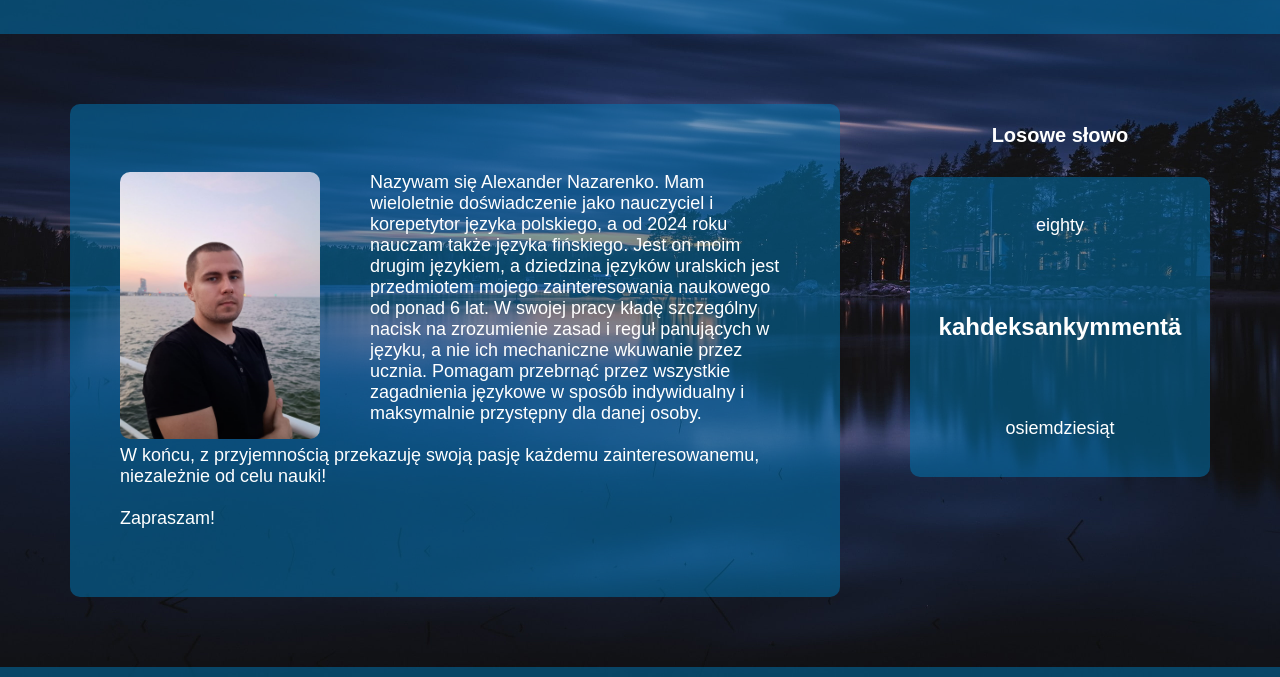
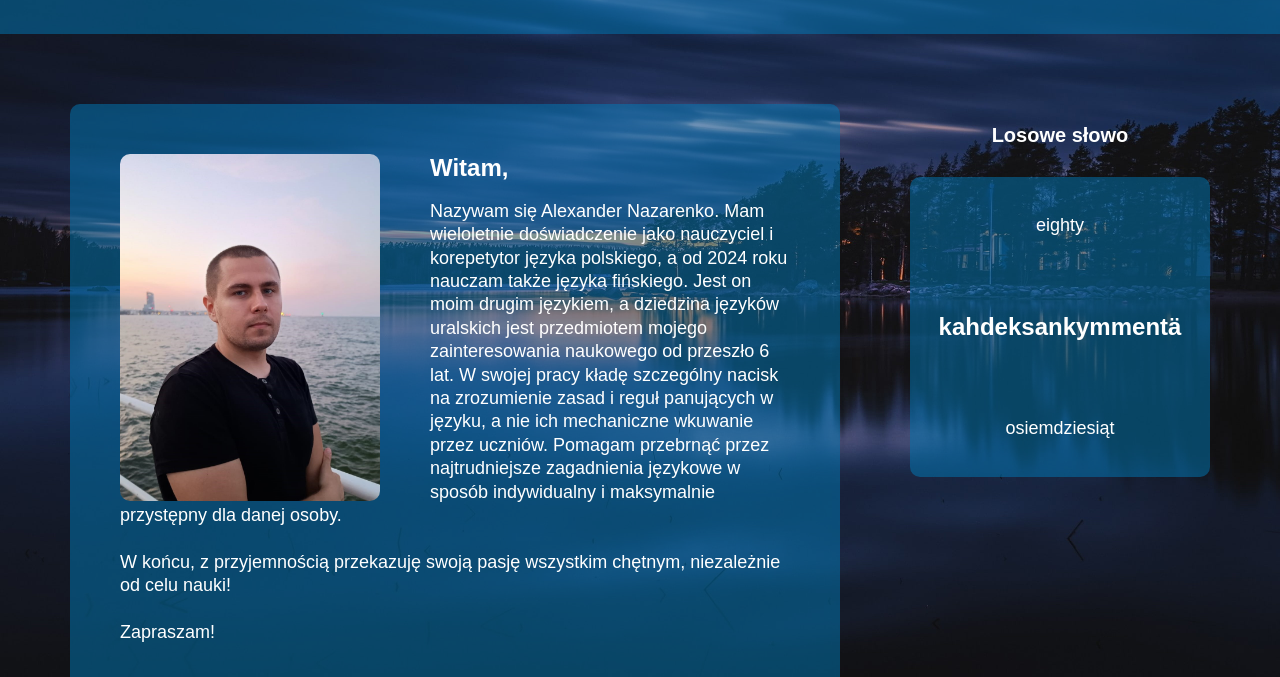
Before and after one commit to aleksanterinazarenko/portfolio, a plain HTML site: page o-mnie.html in a window 1280 px wide. Shown: the part 123-800 px from the top of the page. Drawn offline with Linux system fonts and the light colour scheme; a web font is replaced by a local one.

Commit message:
Add files via upload

```diff
--- a/o-mnie.html
+++ b/o-mnie.html
@@ -24,9 +24,11 @@
         <div class="content">
             <div class="element">
             <img src="IMG-20240904-WA0001-2.jpg" class="profile-pic">
-            <p>Nazywam się Alexander Nazarenko. Mam wieloletnie doświadczenie jako nauczyciel i korepetytor języka polskiego, a od 2024 roku nauczam także języka fińskiego. Jest on moim drugim językiem, a dziedzina języków uralskich jest przedmiotem mojego zainteresowania naukowego od ponad 6 lat. W swojej pracy kładę szczególny nacisk na zrozumienie zasad i reguł panujących w języku, a nie ich mechaniczne wkuwanie przez ucznia. Pomagam przebrnąć przez wszystkie zagadnienia językowe w sposób indywidualny i maksymalnie przystępny dla danej osoby.
+            <h2>Witam,</h2>
+            <p>Nazywam się Alexander Nazarenko.
+                Mam wieloletnie doświadczenie jako nauczyciel i korepetytor języka polskiego, a od 2024 roku nauczam także języka fińskiego. Jest on moim drugim językiem, a dziedzina języków uralskich jest przedmiotem mojego zainteresowania naukowego od przeszło 6 lat. W swojej pracy kładę szczególny nacisk na zrozumienie zasad i reguł panujących w języku, a nie ich mechaniczne wkuwanie przez uczniów. Pomagam przebrnąć przez najtrudniejsze zagadnienia językowe w sposób indywidualny i maksymalnie przystępny dla danej osoby.
             <br><br>
-            W końcu, z przyjemnością przekazuję swoją pasję każdemu zainteresowanemu, niezależnie od celu nauki!
+            W końcu, z przyjemnością przekazuję swoją pasję wszystkim chętnym, niezależnie od celu nauki!
             <br><br>
             Zapraszam!</p>
         </div>
--- a/styles.css
+++ b/styles.css
@@ -55,6 +55,8 @@ main {
 
 .content p {
     font-size: 18px; /* Rozmiar tekstu w paragrafach */
+    line-height: 1.3;
+    margin-bottom: 0;
 }
 
 .blog-post {
@@ -113,7 +115,7 @@ main {
 }
 
 .profile-pic {
-    width: 200px; /* Ustaw szerokość zdjęcia */
+    width: 260px; /* Ustaw szerokość zdjęcia */
     height: auto; /* Utrzymanie proporcji */
     display: block; /* Wyświetl zdjęcie jako blok */
     border-radius: 10px;
```
